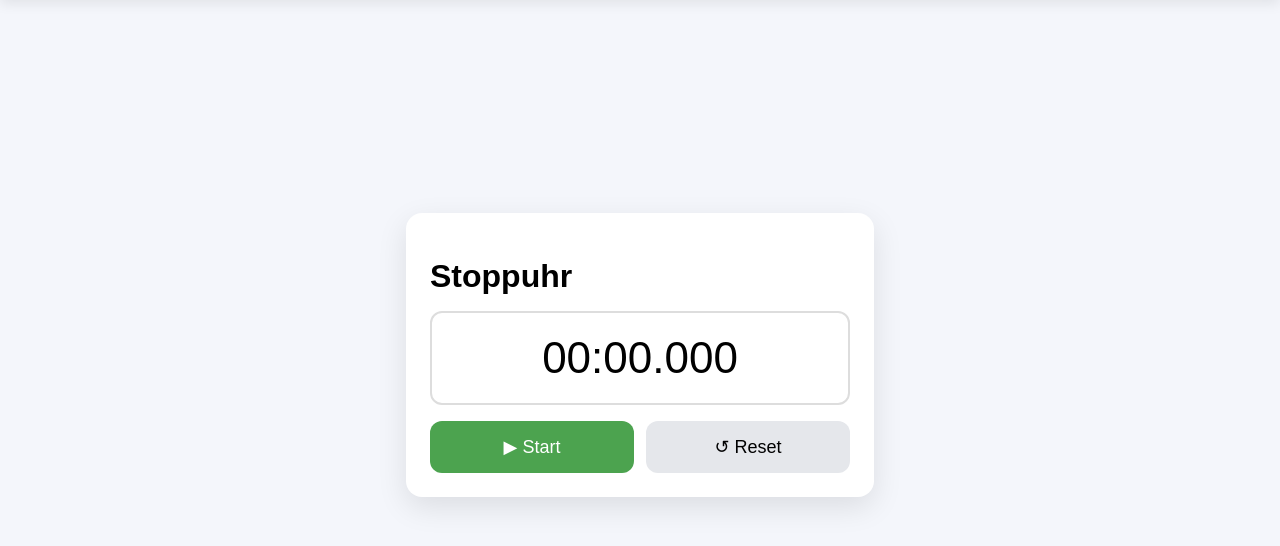
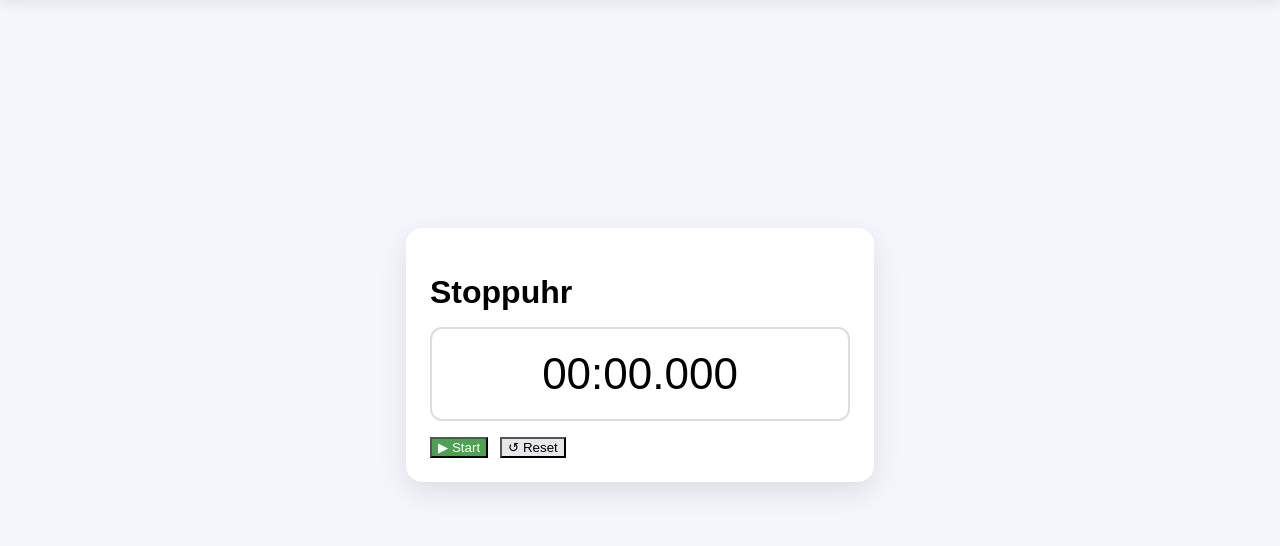
Before and after one commit to LorettaPantelic/VWA, a Flask app: page /stopwatch in a window 1280 px wide. Shown: the part 74-620 px from the top of the page. Run offline with Flask 3, Linux system fonts and the light colour scheme.

Commit message:
Fix Start/Stop button behavior and layout in stopwatch.html and timer.html

```diff
--- a/scoreboard_web/templates/stopwatch.html
+++ b/scoreboard_web/templates/stopwatch.html
@@ -31,19 +31,15 @@
     }
 
     button {
-        flex: 1;
-        padding: 14px;
-        font-size: 18px;
-        border: none;
-        border-radius: 12px;
-        cursor: pointer;
-        position: relative;
-        box-sizing: border-box;
-        min-height: 52px;
-
         display: flex;
         align-items: center;
         justify-content: center;
+    }
+
+    .btn-text {
+        display: flex;
+        align-items: center;
+        line-height: 1;
     }
 
     .btn-placeholder {
```
Also changed, not shown: scoreboard_web/templates/timer.html (+21 -1 lines).
